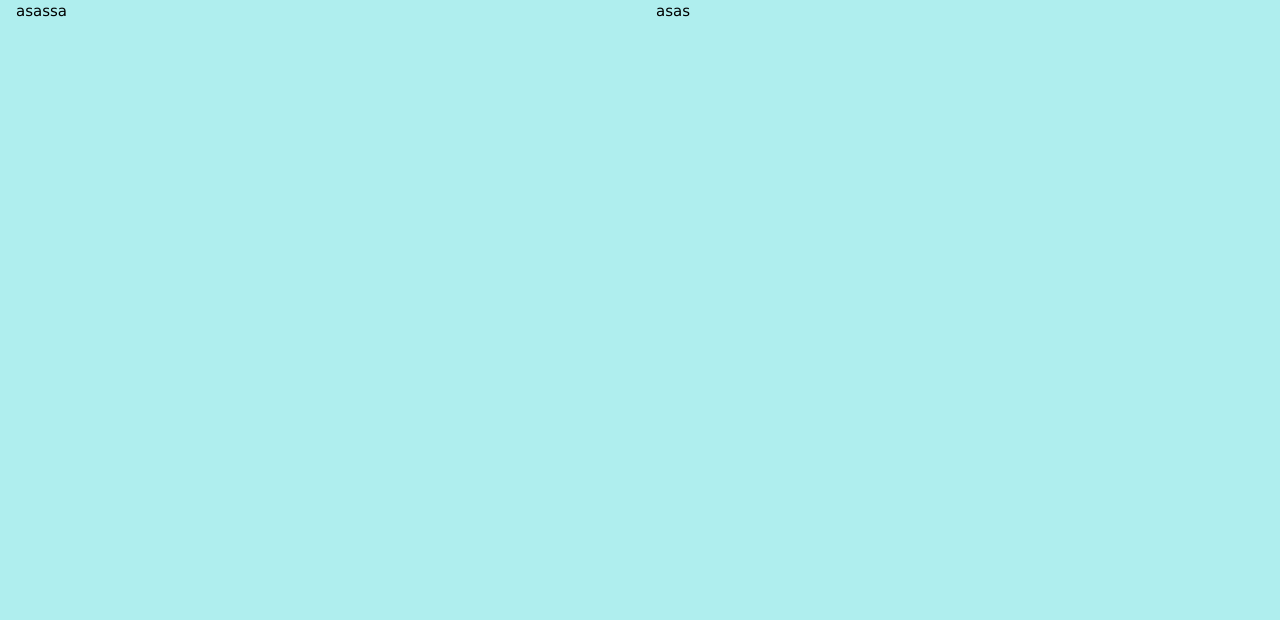
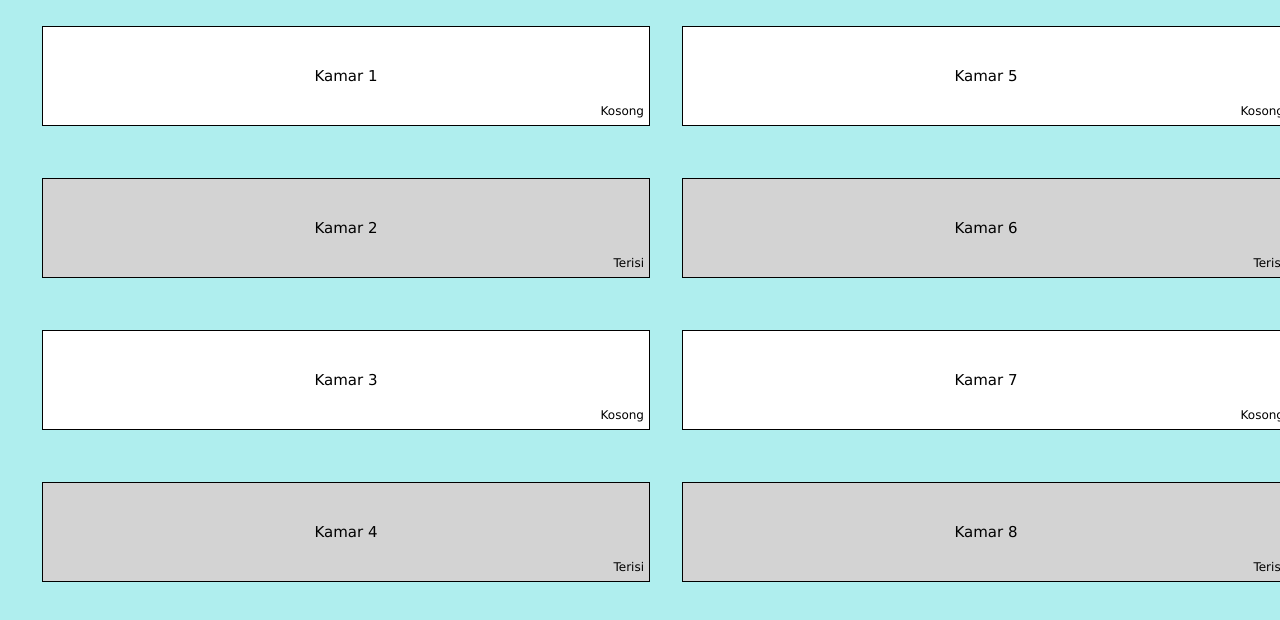
Before and after one commit to xturus138/Imk-Website, a plain HTML site: page Penghuni/listKamarPenguni.html in a window 1280 px wide. Drawn offline with nearby package versions, Linux system fonts and the light colour scheme.

Commit message:
Pengubahan ListKamarPenghuni

```diff
--- a/Penghuni/listKamarPenguni.html
+++ b/Penghuni/listKamarPenguni.html
@@ -1,25 +1,81 @@
+<!DOCTYPE html>
 <html>
+<head>
     <meta name="viewport" content="width=device-width, initial-scale=1">
     <link rel="stylesheet" href="https://www.w3schools.com/w3css/4/w3.css">
-    <head>
-        <title>ListPenghuni</title>
-    </head>
-    <body style="background-color:paleturquoise;">
+    <style>
+        .w3-button {
+            width: 100%;
+            height: 100px;
+            background-color: white;
+            border: 1px solid black;
+            margin: 10px;
+            position: relative;
+            text-align: center;
+            cursor: pointer;
+        }
 
-        <div>
-            <style>
+        .occupied {
+            background-color: #d3d3d3;
+        }
 
-            </style>
-        </div>
+        .status-text {
+            position: absolute;
+            bottom: 5px;
+            right: 5px;
+            font-size: 12px;
+            color: black;
+        }
+    </style>
+</head>
+<body style="background-color:paleturquoise;">
 
+<div class="w3-row">
+    <div class="w3-half w3-container w3-center">
         <div class="w3-row">
-            <div class="w3-half w3-container">
-                asassa
-            </div>
-            <div class="w3-half w3-container">
-                asas
+            <div class="w3-col w3-margin">
+                <button class="w3-button">Kamar 1<span class="status-text">Kosong</span></button>
             </div>
         </div>
+        <div class="w3-row">
+            <div class="w3-col w3-margin">
+                <button class="w3-button occupied">Kamar 2<span class="status-text">Terisi</span></button>
+            </div>
+        </div>
+        <div class="w3-row">
+            <div class="w3-col w3-margin">
+                <button class="w3-button">Kamar 3<span class="status-text">Kosong</span></button>
+            </div>
+        </div>
+        <div class="w3-row">
+            <div class="w3-col w3-margin">
+                <button class="w3-button occupied">Kamar 4<span class="status-text">Terisi</span></button>
+            </div>
+        </div>
+    </div>
+    <div class="w3-half w3-container w3-center">
+        <div class="w3-row">
+            <div class="w3-col w3-margin">
+                <button class="w3-button">Kamar 5<span class="status-text">Kosong</span></button>
+            </div>
+        </div>
+        <div class="w3-row">
+            <div class="w3-col w3-margin">
+                <button class="w3-button occupied">Kamar 6<span class="status-text">Terisi</span></button>
+            </div>
+        </div>
+        <div class="w3-row">
+            <div class="w3-col w3-margin">
+                <button class="w3-button">Kamar 7<span class="status-text">Kosong</span></button>
+            </div>
+        </div>
+        <div class="w3-row">
+            <div class="w3-col w3-margin">
+                <button class="w3-button occupied">Kamar 8<span class="status-text">Terisi</span></button>
+            </div>
+        </div>
+    </div>
+</div>
 
-    </body>
+</body>
 </html>
```
